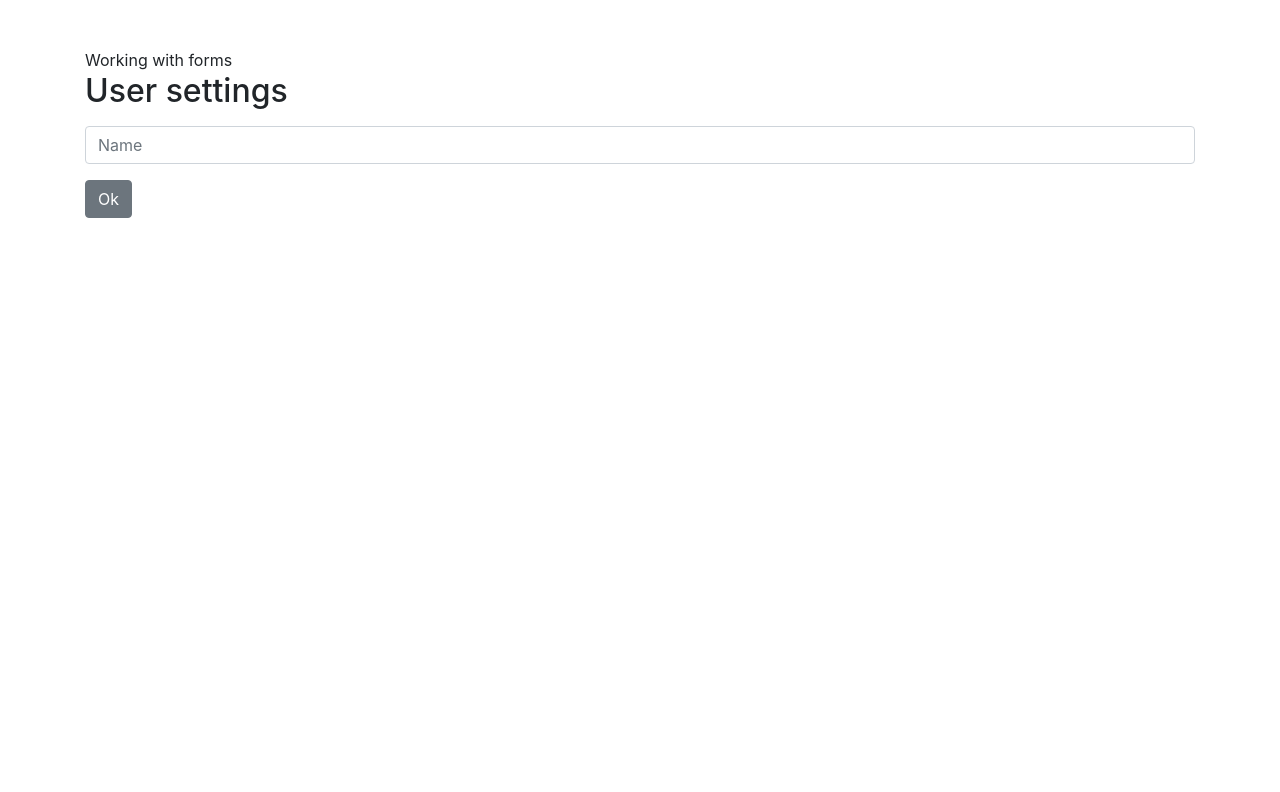
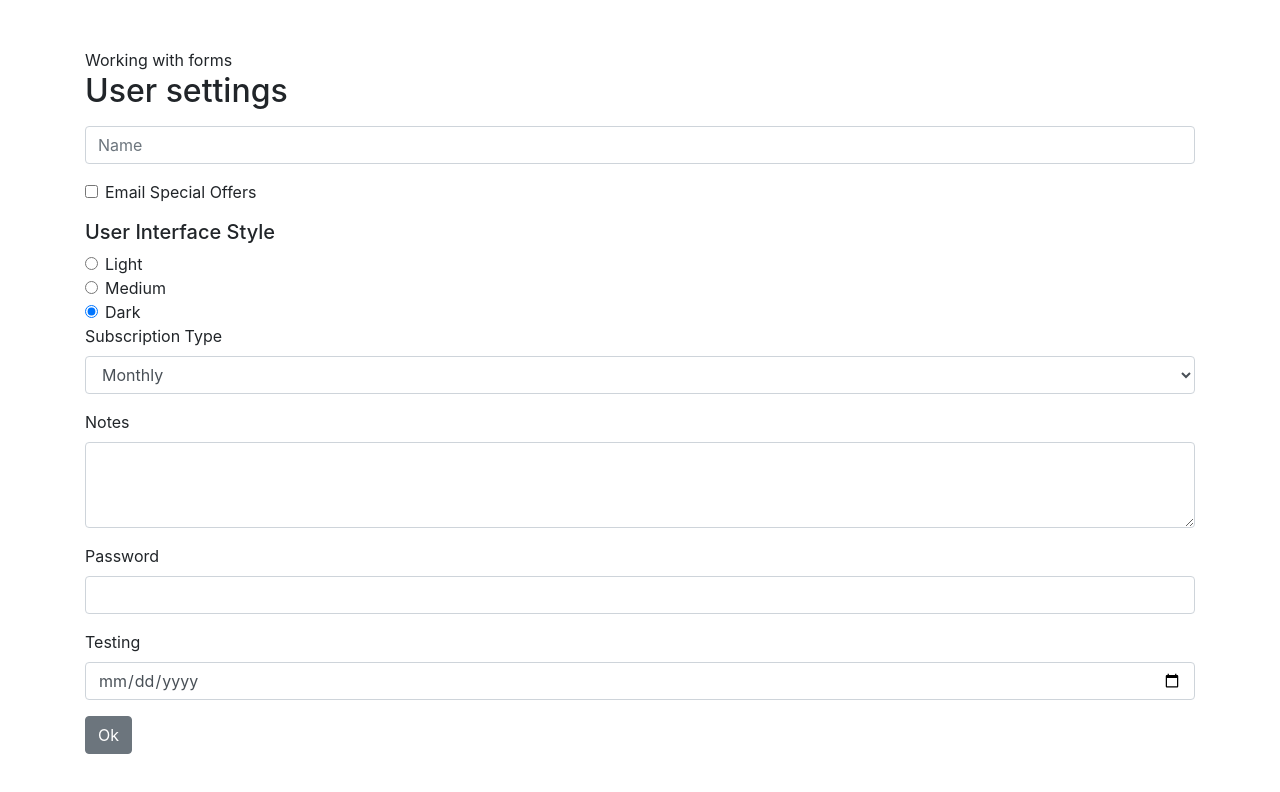
Before and after one commit to ImsirovicAjdin/angular-1bx6fp, an Angular app: page / in a window 1280 px wide. Shown: the top 792 px of the page. Built offline with nearby package versions, Linux system fonts and the light colour scheme.

Commit message:
Add checkboxes, radios, select and options, textarea, password, date

```diff
--- a/src/app/user-settings-form/user-settings-form.component.ts
+++ b/src/app/user-settings-form/user-settings-form.component.ts
@@ -10,6 +10,60 @@ import { Component, OnInit } from '@angular/core';
         <label for="name"></label>
         <input id="name" name="name" class="form-control" placeholder="Name" />
         </div>
+
+      <div class="form-check form-group">
+        <input class="form-check-input" type="checkbox" id="emailOffers" name="emailOffers">
+        <label class="form-check-label" for="emailOffers">
+          Email Special Offers
+        </label>
+      </div>
+
+      <h5>User Interface Style</h5>
+      <div class="form-group">
+        <div class="form-check">
+          <input class="form-check-input" type="radio" name="interfaceStyle" id="lightInterface" value="light" checked>
+          <label class="form-check-label" for="lightInterface">
+            Light
+          </label>
+        </div>
+        <div class="form-check">
+            <input class="form-check-input" type="radio" name="interfaceStyle" id="mediumInterface" value="medium" checked>
+            <label class="form-check-label" for="mediumInterface">
+              Medium
+            </label>
+        </div>
+        <div class="form-check">
+            <input class="form-check-input" type="radio" name="interfaceStyle" id="darkInterface" value="dark" checked>
+            <label class="form-check-label" for="darkInterface">
+              Dark
+            </label>
+        </div>
+      <div class="form-group">
+        <label for="subscriptionType">Subscription Type</label>
+        <select class="form-control" id="subscriptionType">
+          <option>Monthly</option>
+          <option>Annual</option>
+          <option>Lifetime</option>
+        </select>
+      </div>
+
+      <div class="form-group">
+        <label for="notes">Notes</label>
+        <textarea id="notes" name="notes" class="form-control" rows="3"></textarea>
+      </div>
+
+      <div class="form-group">
+        <label for="password">Password</label>
+        <input type="password" id="password" name="password" class="form-control">
+      </div>
+      <div class="form-group">
+        <label for="testing">Testing</label>
+        <input type="date" id="testing" name="testing" class="form-control">
+      </div>
+
+
+      </div>
+
         <button class="btn btn-secondary">Ok</button>
       </form>
     </div>
@@ -20,8 +74,8 @@ import { Component, OnInit } from '@angular/core';
 })
 export class UserSettingsFromComponent implements OnInit {
 
-  constructor() {}
+  constructor() { }
 
-  ngOnInit() {}
+  ngOnInit() { }
 
 }
```
